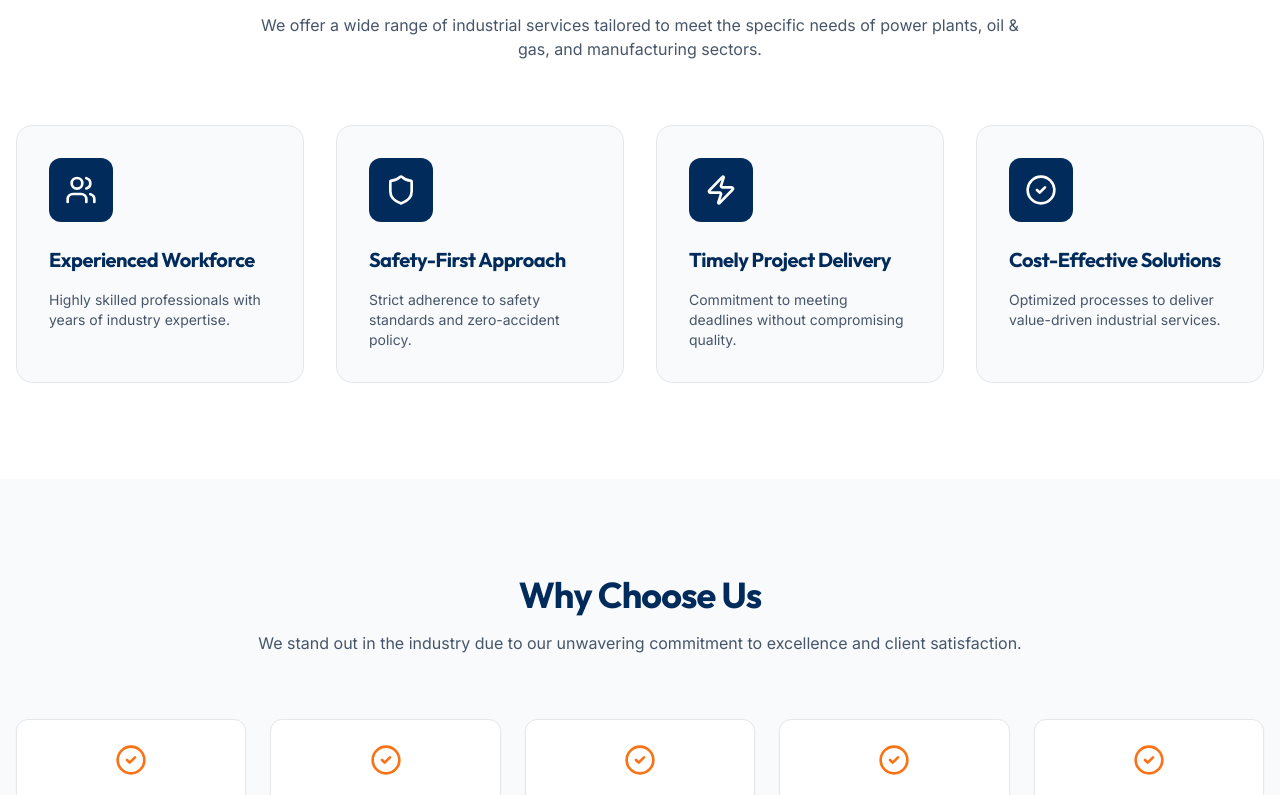
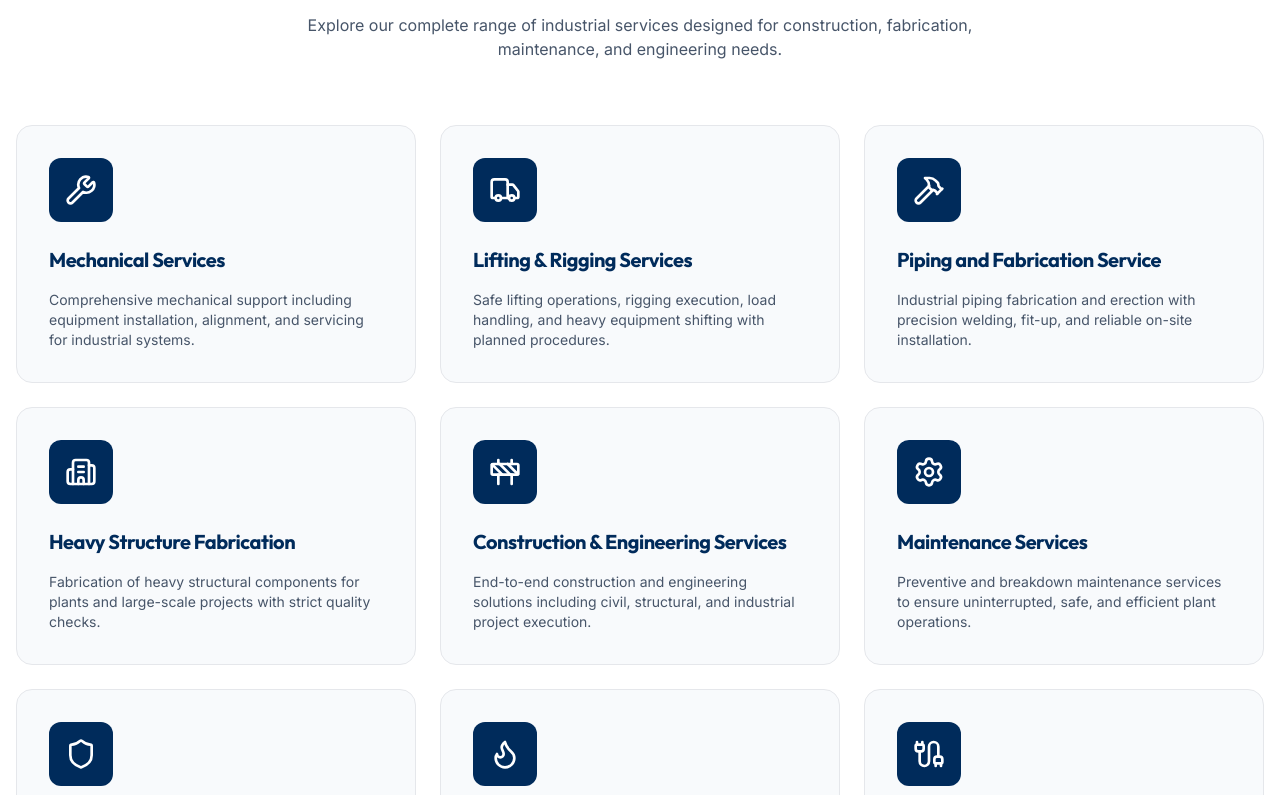
Before and after one commit to vvprojectsin-design/vvproject, a React (Vite) app: page / in a window 1280 px wide. Shown: the part 1845-2640 px from the top of the page. Built offline with nearby package versions, Linux system fonts and the light colour scheme.

Commit message:
feat: update home services section with full list and unique icons

```diff
--- a/src/pages/Home.tsx
+++ b/src/pages/Home.tsx
@@ -1,9 +1,35 @@
 import { motion } from "motion/react";
-import { ArrowRight, CheckCircle2, Shield, Users, Zap, HardHat } from "lucide-react";
+import {
+  ArrowRight,
+  CheckCircle2,
+  Shield,
+  Wrench,
+  Truck,
+  Hammer,
+  Building2,
+  Settings,
+  Construction,
+  Flame,
+  Zap,
+  Cable,
+} from "lucide-react";
 import { Button } from "@/components/ui/button";
 import { Link } from "react-router-dom";
+import { servicesData } from "@/lib/servicesData";
 
 export default function Home() {
+  const serviceIcons: Record<string, JSX.Element> = {
+    "mechanical-services": <Wrench size={32} />,
+    "lifting-rigging-services": <Truck size={32} />,
+    "piping-fabrication-service": <Hammer size={32} />,
+    "heavy-structure-fabrication": <Building2 size={32} />,
+    "construction-engineering-services": <Construction size={32} />,
+    "maintenance-services": <Settings size={32} />,
+    "scaffolding-services": <Shield size={32} />,
+    "welding-fabrication-services": <Flame size={32} />,
+    "electrical-services": <Cable size={32} />,
+  };
+
   return (
     <div className="flex flex-col">
       {/* Hero Section */}
@@ -117,50 +143,28 @@ export default function Home() {
         </div>
       </section>
 
-      {/* Key Services Preview */}
+      {/* Services */}
       <section className="py-24 bg-white">
         <div className="container mx-auto px-4">
           <div className="text-center max-w-3xl mx-auto mb-16">
-            <h2 className="text-3xl md:text-4xl font-bold text-primary mb-4">Core Specializations</h2>
+            <h2 className="text-3xl md:text-4xl font-bold text-primary mb-4">Services</h2>
             <p className="text-slate-600">
-              We offer a wide range of industrial services tailored to meet the specific needs
-              of power plants, oil & gas, and manufacturing sectors.
+              Explore our complete range of industrial services designed for construction, fabrication, maintenance, and engineering needs.
             </p>
           </div>
 
-          <div className="grid md:grid-cols-4 gap-8">
-            {[
-              {
-                title: "Experienced Workforce",
-                desc: "Highly skilled professionals with years of industry expertise.",
-                icon: <Users size={32} />,
-              },
-              {
-                title: "Safety-First Approach",
-                desc: "Strict adherence to safety standards and zero-accident policy.",
-                icon: <Shield size={32} />,
-              },
-              {
-                title: "Timely Project Delivery",
-                desc: "Commitment to meeting deadlines without compromising quality.",
-                icon: <Zap size={32} />,
-              },
-              {
-                title: "Cost-Effective Solutions",
-                desc: "Optimized processes to deliver value-driven industrial services.",
-                icon: <CheckCircle2 size={32} />,
-              }
-            ].map((highlight, i) => (
+          <div className="grid md:grid-cols-2 lg:grid-cols-3 gap-6">
+            {servicesData.map((service, i) => (
               <motion.div
                 key={i}
                 whileHover={{ y: -10 }}
                 className="p-8 rounded-2xl border bg-slate-50 hover:bg-white hover:shadow-xl transition-all duration-300"
               >
                 <div className="w-16 h-16 rounded-xl bg-primary text-white flex items-center justify-center mb-6">
-                  {highlight.icon}
+                  {serviceIcons[service.slug] ?? <Zap size={32} />}
                 </div>
-                <h3 className="text-xl font-bold text-primary mb-4">{highlight.title}</h3>
-                <p className="text-slate-600 text-sm">{highlight.desc}</p>
+                <h3 className="text-xl font-bold text-primary mb-4">{service.title}</h3>
+                <p className="text-slate-600 text-sm">{service.shortDesc}</p>
               </motion.div>
             ))}
           </div>
```
